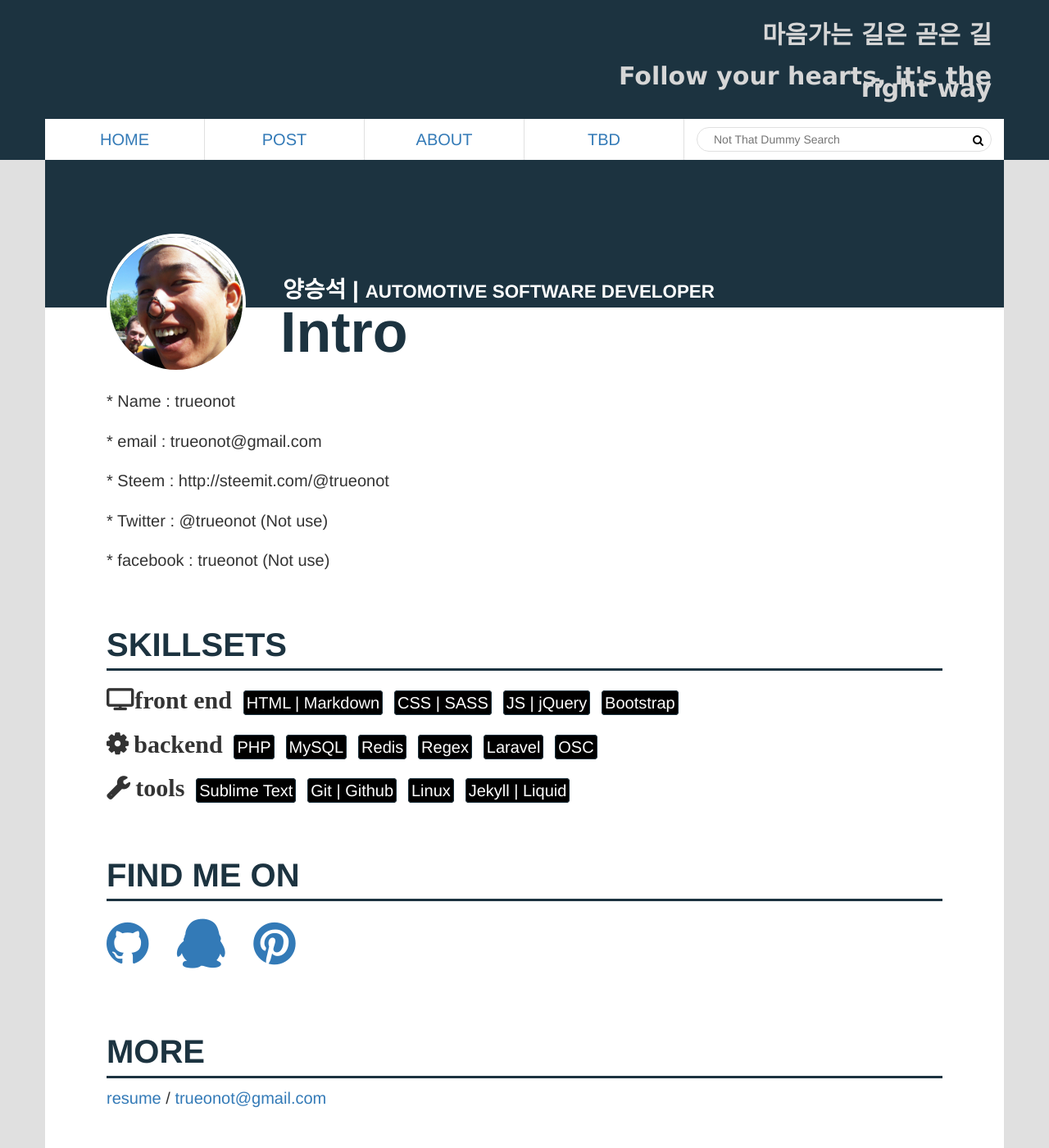
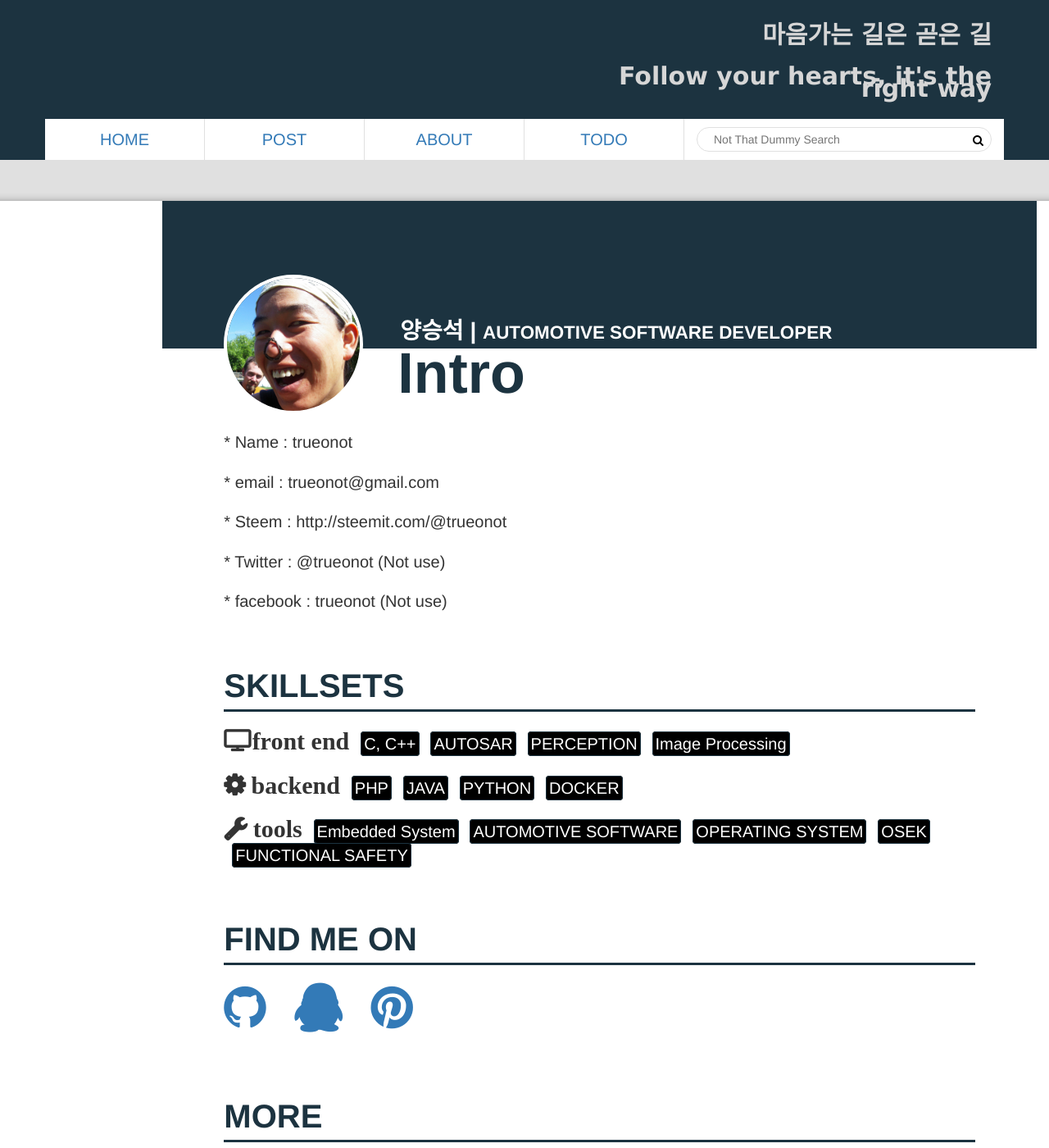
Before and after one commit to trueonot/blog, a Jekyll site: the page built from about.md, in a window 1280 px wide and 1400 px high. Shown: the whole window at 82% size. Built offline with Jekyll 4.4.1, drawn with Linux system fonts in a browser that asks for light colours.

Commit message:
add todo list.

```diff
--- a/_config.yml
+++ b/_config.yml
@@ -38,15 +38,15 @@ my:
         qq: .
         email: trueonot@gmail.com
         github: http://www.github.com/trueonot
-        qzone: .
-        pinterest: .
-        tel: .
-        address:
+        qzone: ..
+        pinterest: ..
+        tel: ..
+        address: ..
             .
     skills:
-        frontend: ["HTML | Markdown", "CSS | SASS", "JS | jQuery", "Bootstrap"]
-        backend: ["PHP", "MySQL", "Redis", "Regex", "Laravel", "OSC"]
-        tools: ["Sublime Text", "Git | Github", "Linux", "Jekyll | Liquid"]
+        frontend: ["C, C++", "AUTOSAR", "PERCEPTION", "Image Processing"]
+        backend: ["PHP", "JAVA", "PYTHON", "DOCKER"]
+        tools: ["Embedded System", "AUTOMOTIVE SOFTWARE", "OPERATING SYSTEM", "OSEK", "FUNCTIONAL SAFETY", ]
 defaults:
   - scope:
         path: ""
--- a/_includes/header.html
+++ b/_includes/header.html
@@ -28,7 +28,7 @@
                         </ul>
                     </li>
                     <li class="col-lg-3"><a href="{{crturl}}about">ABOUT</a></li>
-                    <li class="col-lg-3"><a href="{{crturl}}">TBD</a></li>
+                    <li class="col-lg-3"><a href="{{crturl}}TODO">TODO</a></li>
                 </ul>
             </nav>
 
--- a/_layouts/page.html
+++ b/_layouts/page.html
@@ -10,11 +10,15 @@
     {% include header.html %}
 
     <section id="l-main">
-        <div class="container">
-            {{ content }}
-        </div>
+            <article class="row">
+
+                <div class="date col-lg-2 col-md-2 col-sm-2">
+                </div>
+                <div class="col-lg-10 col-md-10 col-sm-10">
+                            {{content}}
+                </div>
+            </article>
     </section>
-
     {% include footer.html %}
 </body>
 </html>
```
Also changed, not shown: TODO/index.md (added, +49 -0 lines).
